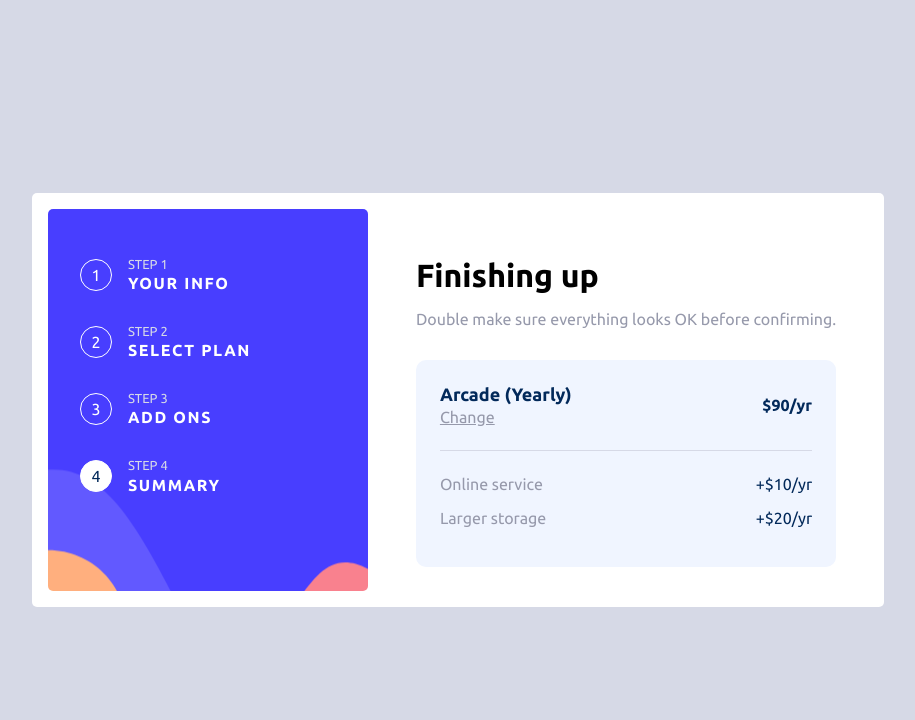
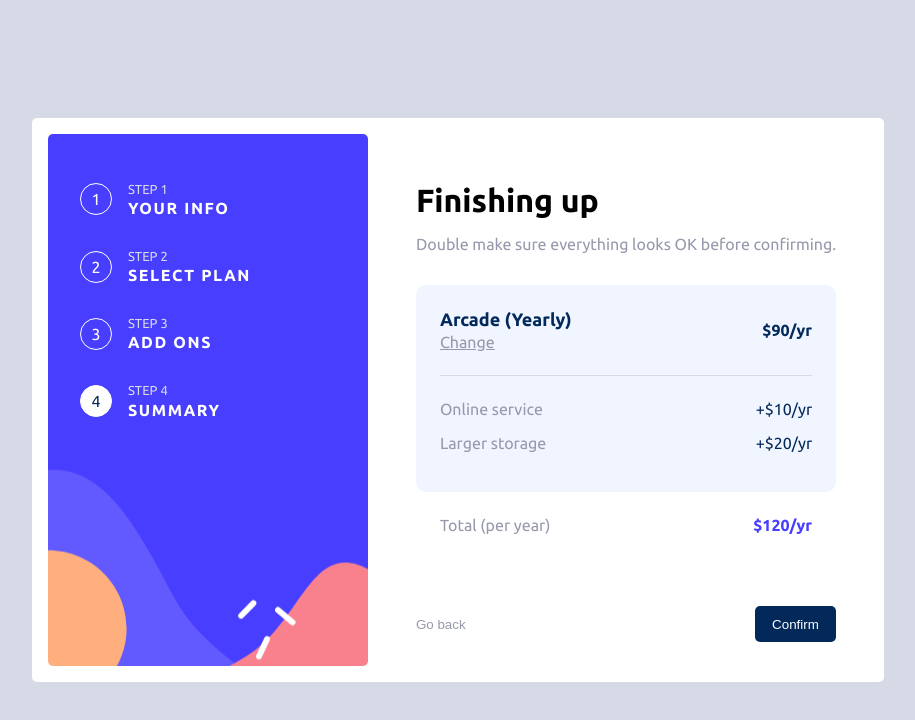
Before and after one commit to hamdi4-beep/multi-step-form, a React (Vite) app: page /multi-step-form/summary in a window 1280 px wide. Shown: the top 720 px of the page, without its empty margins (182-1097 px from the left). Built offline with nearby package versions, Linux system fonts and the light colour scheme.

Commit message:
added state tracking for summary page

```diff
--- a/src/components/AddOns.tsx
+++ b/src/components/AddOns.tsx
@@ -34,14 +34,14 @@ function AddOns() {
                             <p>{addon.description}</p>
                         </div>
 
-                        <span className="price">+${(addon.price as {[x: string]: any})[state.paymentCycle]}/{state.paymentCycle === 'monthly' ? 'mo' : 'yr'}</span>
+                        <span className="price">+${(addon.price as {[x: string]: any})[state ? state.paymentCycle : 'monthly']}/{state?.paymentCycle === 'monthly' ? 'mo' : 'yr'}</span>
                     </div>
                 ))}
             </div>
 
-            <div className="cta-btns">
+            <div className="action-btns">
                 <button onClick={() => navigate('/multi-step-form/select-plan')}>Go back</button>
-                <button className="cta-btn" onClick={() => navigate('/multi-step-form/summary')}>Next Step</button>
+                <button className="cta-btn" onClick={() => navigate('/multi-step-form/summary', { state })}>Next Step</button>
             </div>
         </div>
     )
--- a/src/components/SelectPlan.tsx
+++ b/src/components/SelectPlan.tsx
@@ -1,4 +1,4 @@
-import { Link, useNavigate } from 'react-router'
+import { useNavigate } from 'react-router'
 import data from '../data.json'
 import { useState, type MouseEventHandler } from 'react'
 
@@ -47,10 +47,7 @@ function SelectPlan() {
 
             <div className="cta-btns">
                 <button onClick={() => navigate('/multi-step-form/your-info')}>Go Back</button>
-
-                <button className="cta-btn">
-                    <Link to='/multi-step-form/add-ons' state={{paymentCycle}}>Next Step</Link>
-                </button>
+                <button className="cta-btn" onClick={() => navigate('/multi-step-form/add-ons')}>Next Step</button>
             </div>
         </div>
     )
--- a/src/components/Summary.tsx
+++ b/src/components/Summary.tsx
@@ -1,4 +1,8 @@
+import { useNavigate } from "react-router"
+
 function Summary() {
+    const navigate = useNavigate()
+
     return (
         <div className="page four">
             <h1>Finishing up</h1>
@@ -24,6 +28,16 @@ function Summary() {
                     <p className="addon-price">+$20/yr</p>
                 </div>
             </div>
+
+            <div className="bottom-banner">
+                <p className="total-label">Total (per year)</p>
+                <p className="total-price">$120/yr</p>
+            </div>
+
+            <div className="action-btns">
+                <button onClick={() => navigate('/multi-step-form/add-ons')}>Go back</button>
+                <button className="cta-btn">Confirm</button>
+            </div>
         </div>
     )
 }
--- a/src/index.css
+++ b/src/index.css
@@ -164,12 +164,12 @@ a {
     font-weight: 700;
 }
 
-.cta-btns {
+.action-btns {
     display: flex;
-    margin-top: 8em;
+    margin-top: 4em;
 }
 
-.cta-btns button {
+.action-btns button {
     color: var(--neutral-clr-grey-500);
     cursor: pointer;
 }
@@ -231,7 +231,7 @@ button.cta-btn {
     color: var(--primary-clr-purple-600);
 }
 
-.cta-btns {
+.action-btns {
     margin-top: 3em;
 }
 
@@ -280,6 +280,18 @@ button.cta-btn {
 
 p.addon-price {
     color: var(--primary-clr-blue-950);
+}
+
+.bottom-banner {
+    display: flex;
+    justify-content: space-between;
+    padding: 1.5em;
+    color: var(--neutral-clr-grey-500);
+}
+
+.total-price {
+    color: var(--primary-clr-purple-600);
+    font-weight: 700;
 }
 
 @media only screen and (min-width: 768px) {
@@ -345,7 +357,7 @@ p.addon-price {
         width: 100%;
     }
 
-    .cta-btns {
+    .action-btns {
         position: static;
     }
 
```
